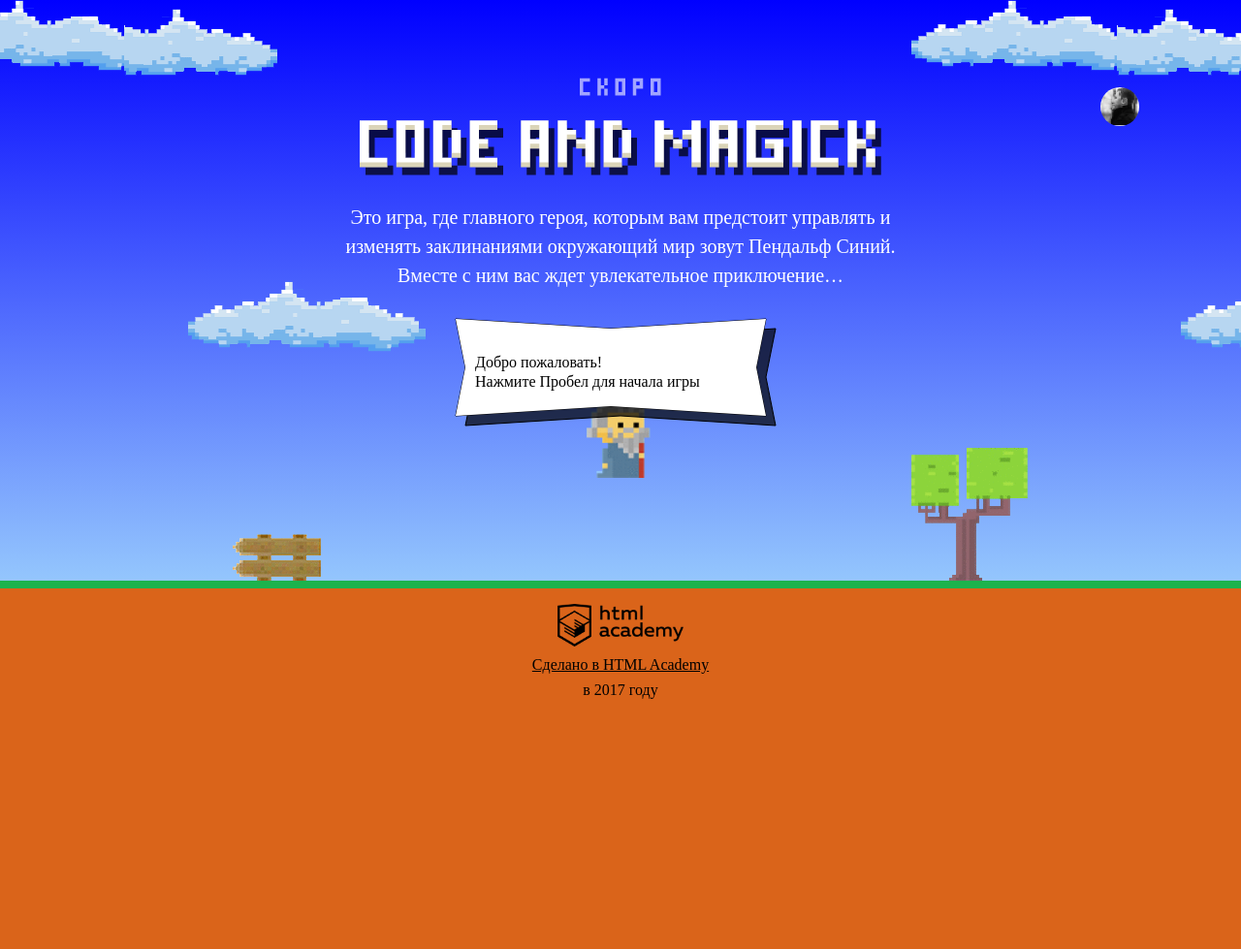
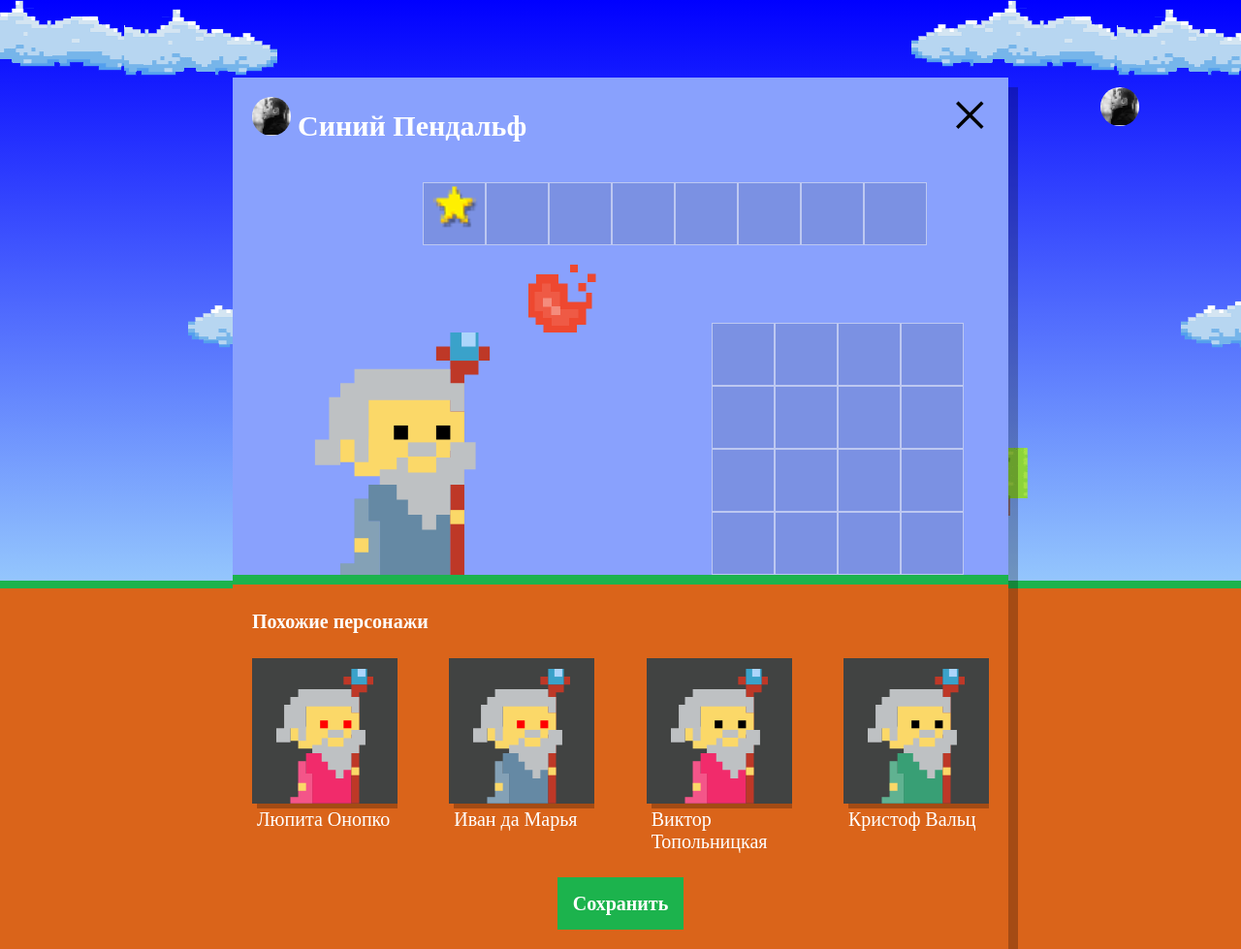
Before and after one commit to Denkolaben/541843-code-and-magick, a website: page index.html in a window 1280 px wide. Shown: the whole page at 97% size. Before the commit the page ends 800 px from the top, so only its background shows below. Drawn offline with Linux system fonts and the light colour scheme; a web font is replaced by a local one.

Commit message:
#12 Учебный проект: нас орда

```diff
--- a/index.html
+++ b/index.html
@@ -198,6 +198,7 @@
     return height / 3;
   };
 </script>
+<script src="js/setup.js"></script>
 <script src="js/stat.js"></script>
 <script src="js/game.js"></script>
 
--- /dev/null
+++ b/js/setup.js
@@ -0,0 +1,61 @@
+'use strict';
+
+var WIZARD_NAMES = ['Иван', 'Хуан Себастьян', 'Мария', 'Кристоф', 'Виктор', 'Юлия', 'Люпита', 'Вашингтон'];
+var WIZARD_SURNAMES = ['да Марья', 'Верон', 'Мирабелла', 'Вальц', 'Онопко', 'Топольницкая', 'Нионго', 'Ирвинг'];
+var COAT_COLORS = ['rgb(101, 137, 164)', 'rgb(241, 43, 107)', 'rgb(146, 100, 161)', 'rgb(56, 159, 117)', 'rgb(215, 210, 55)', 'rgb(0, 0, 0)'];
+var EYES_COLORS = ['black', 'red', 'blue', 'yellow', 'green'];
+var wizardsNumbers = 4;
+
+var userDialog = document.querySelector('.setup');
+userDialog.classList.remove('hidden');
+
+var similarListElement = document.querySelector('.setup-similar-list');
+
+var similarWizardTemplate = document.querySelector('#similar-wizard-template')
+    .content
+    .querySelector('.setup-similar-item');
+
+function getRandomIndex(array) {
+  var randomI = Math.floor(Math.random() * (array.length - 1));
+  return array[randomI];
+}
+
+function getRandomWizard(wizardName, wizardSurname, coatColor, eyeColor) {
+  var wizard = {};
+
+  var randomName = getRandomIndex(wizardName);
+  var randomSurname = getRandomIndex(wizardSurname);
+  var randomCoatColor = getRandomIndex(coatColor);
+  var randomEyeColor = getRandomIndex(eyeColor);
+
+  wizard.name = randomName;
+  wizard.surname = randomSurname;
+  wizard.coatColor = randomCoatColor;
+  wizard.eyeColor = randomEyeColor;
+
+  return wizard;
+}
+
+var wizardsArray = [];
+for (var i = 0; i < wizardsNumbers; i++) {
+  wizardsArray[i] = getRandomWizard(WIZARD_NAMES, WIZARD_SURNAMES, COAT_COLORS, EYES_COLORS);
+}
+
+function renderWizard(wizard) {
+  var wizardElement = similarWizardTemplate.cloneNode(true);
+
+  wizardElement.querySelector('.setup-similar-label').textContent = wizard.name + ' ' + wizard.surname;
+  wizardElement.querySelector('.wizard-coat').style.fill = wizard.coatColor;
+  wizardElement.querySelector('.wizard-eyes').style.fill = wizard.eyeColor;
+
+  return wizardElement;
+}
+
+var fragment = document.createDocumentFragment();
+for (var j = 0; j < wizardsNumbers; j++) {
+  fragment.appendChild(renderWizard(wizardsArray[j]));
+}
+
+similarListElement.appendChild(fragment);
+
+document.querySelector('.setup-similar').classList.remove('hidden');
```
